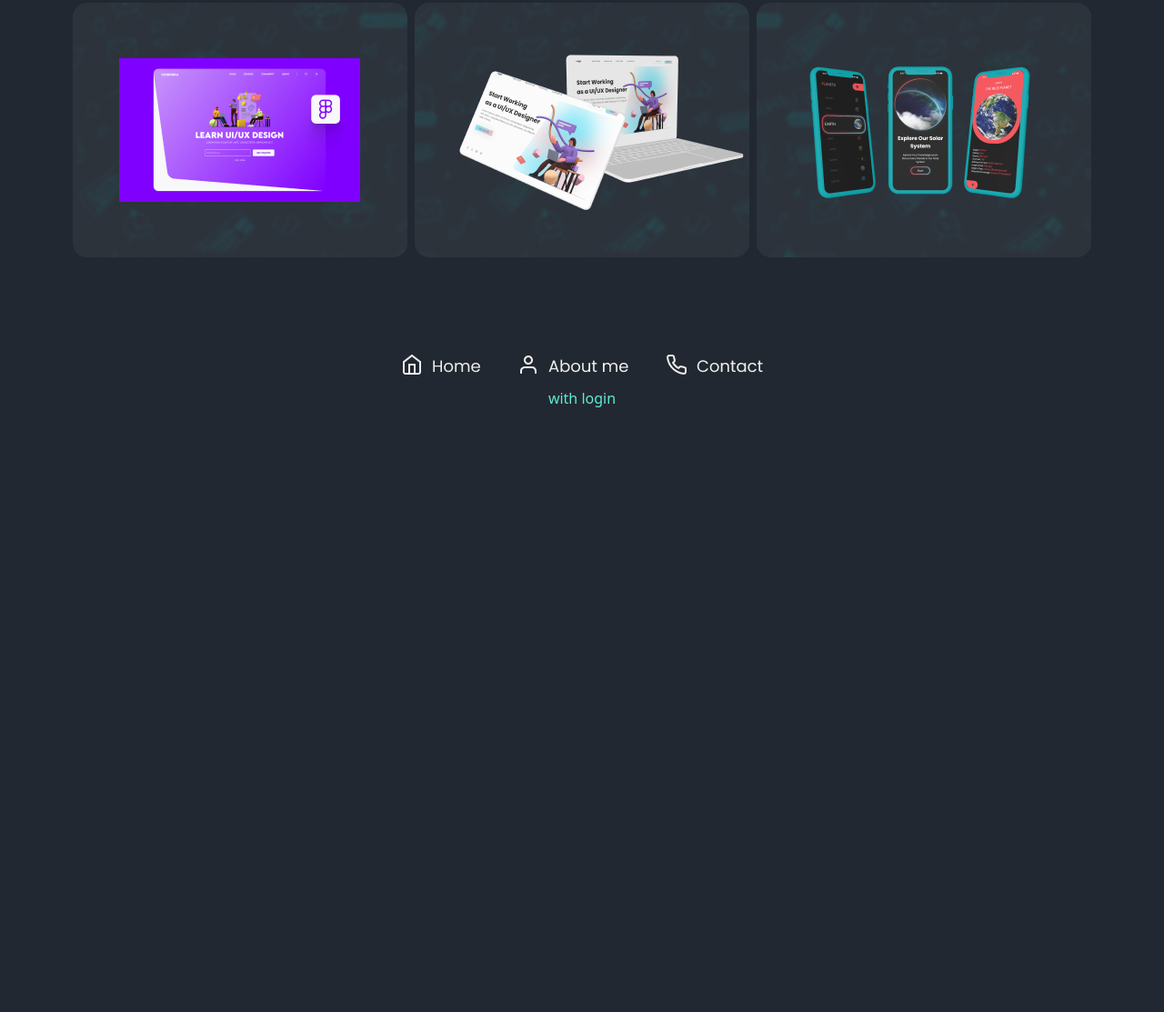
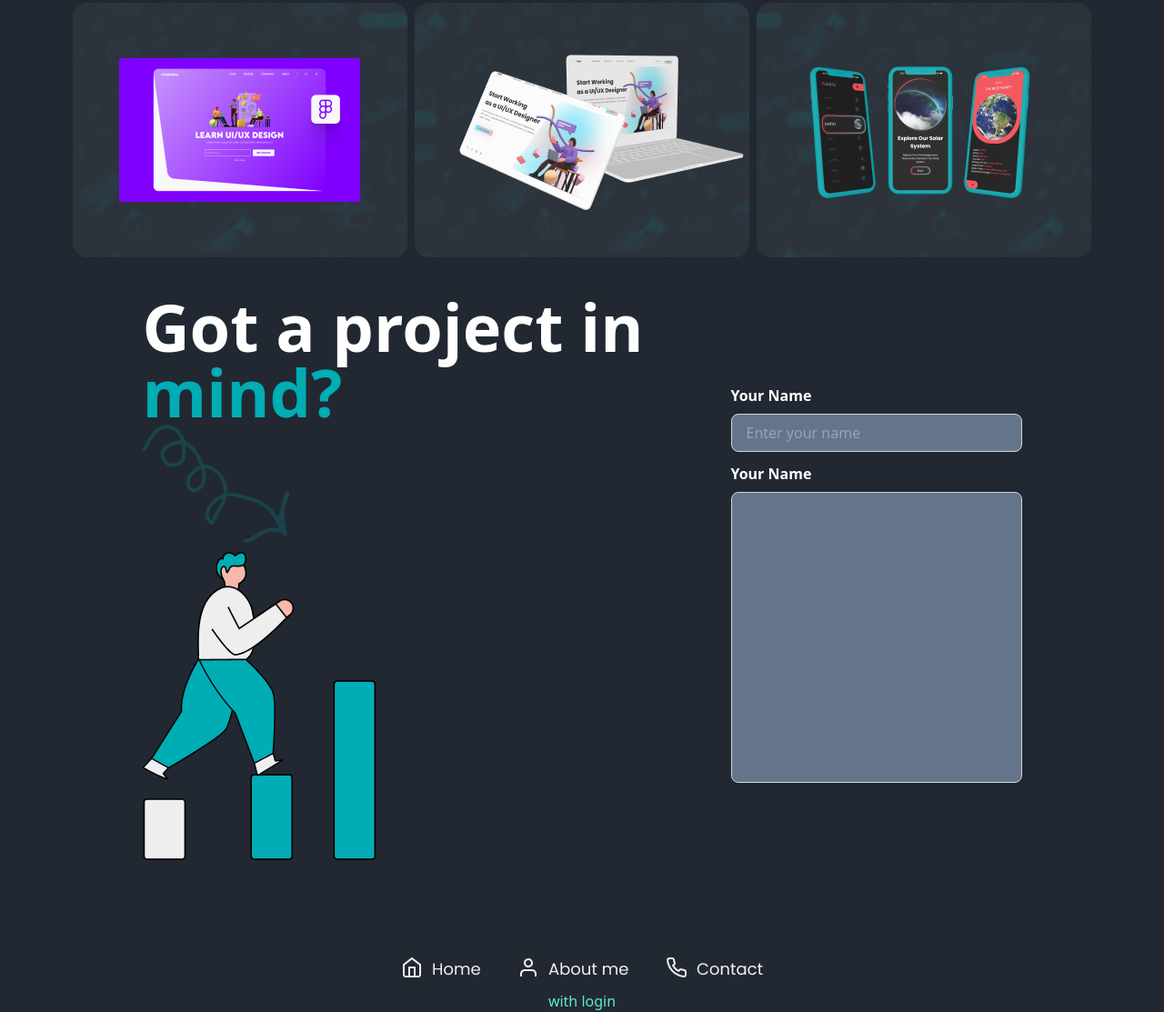
Before and after one commit to jasmina001/Creative-UI-designer, a website: page public/index.html in a window 1280 px wide. Shown: the part 797-1910 px from the top of the page at 91% size. Before the commit the page ends 1247 px from the top, so only its background shows below. Drawn offline with nearby package versions, Linux system fonts and the light colour scheme.

Commit message:
add new section

```diff
--- a/public/index.html
+++ b/public/index.html
@@ -114,7 +114,33 @@
             <img src="/assets/Frame 10 (1).png" alt="">
         </div>
     </section>
+    <section class="flex container mx-auto flex-col md:flex-row justify-center items-center mt-10 gap-6 md:gap-24">
+        <div>
+            <b class="text-white text-6xl md:text-7xl">Got a project in </b><br>
+            <b class="text-[#00ADB5] text-6xl md:text-7xl">mind?</b>
+            <div>
+                <img src="/assets/Vector 186.png" alt="">
+            </div>
+            <div>
+                <img src="/assets/Group 2372.png" alt="">
+            </div>
+        </div>
+        <div class="w-80 max-w-md mt-5">
+            <label for="input" class="block text-white font-semibold mb-2">Your Name</label>
+            <input type="text" id="input" placeholder="Enter your name"
+                class="w-full px-4 py-2 border border-gray-300 bg-slate-500   text-white rounded-lg focus:outline-none focus:ring-2 focus:ring-blue-500 focus:border-transparent shadow-sm" />
 
+            <div class="w-full max-w-md mt-3">
+                <label for="message" class="block text-white font-semibold mb-2">Your Name</label>
+                <textarea id="message" placeholder="Enter your message"
+                    class="w-full px-4 py-2 border border-gray-300 bg-slate-500 h-80 text-white rounded-lg focus:outline-none focus:ring-2 focus:ring-blue-500 focus:border-transparent shadow-sm resize-none">
+                    </textarea>
+            </div>
+
+        </div>
+
+
+    </section>
 
 
 
```
